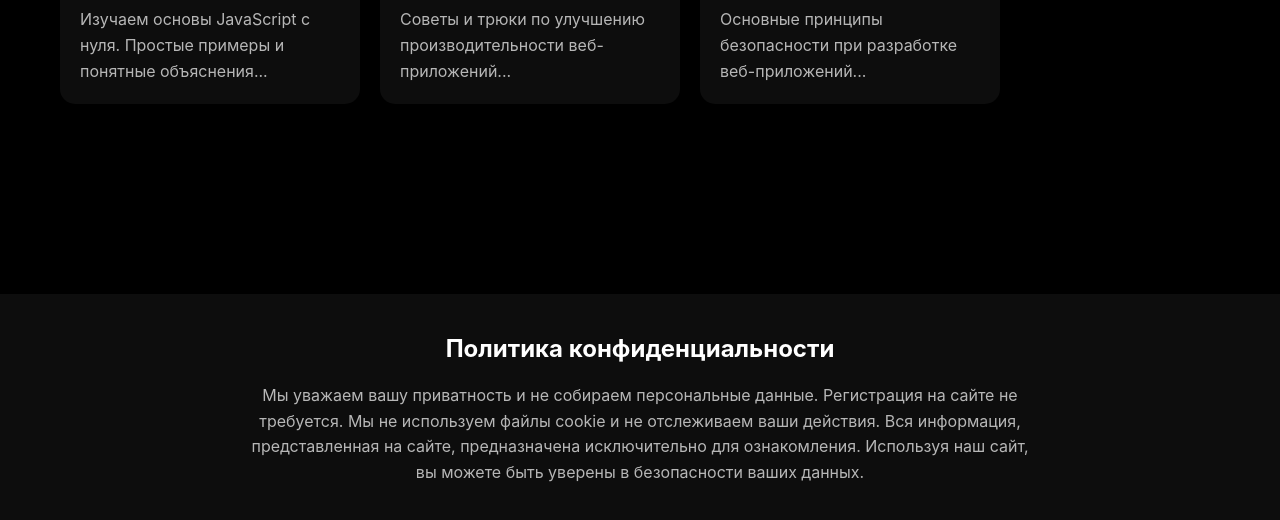
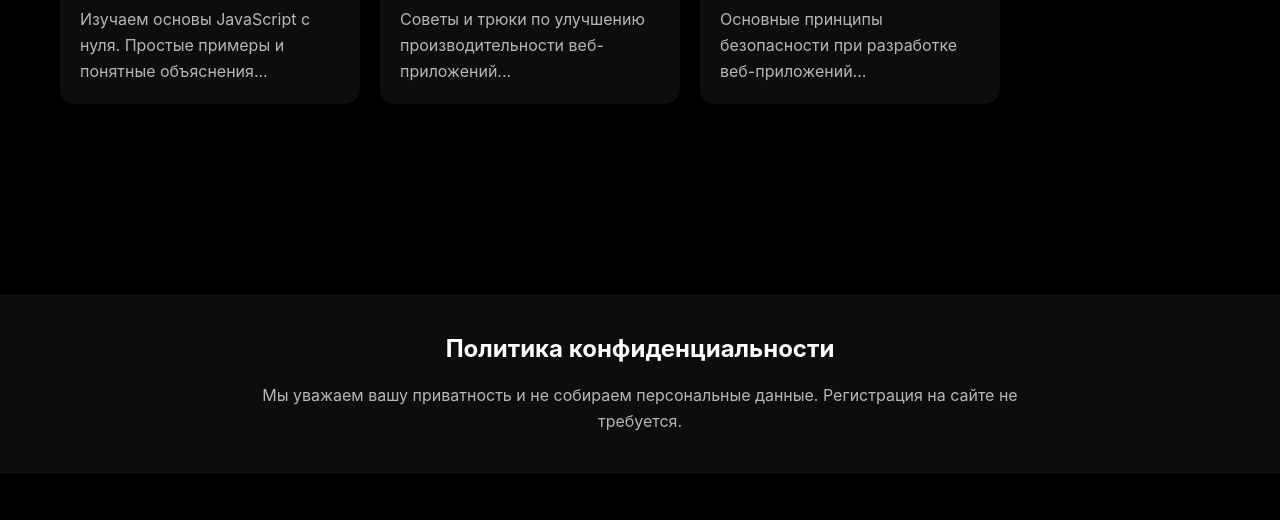
Before and after one commit to skaisay/absolutely.random.words.that.make.no.sense.but.are.fun.and.surprisingly.long, a plain HTML site: page index.html in a window 1280 px wide. Shown: the part 2256-2776 px from the top of the page. After the commit the page ends 2730 px from the top, so only its background shows below. Drawn offline with Linux system fonts and the light colour scheme.

Commit message:
Update index.html

```diff
--- a/index.html
+++ b/index.html
@@ -381,9 +381,6 @@
     <h3>Политика конфиденциальности</h3>
     <p>
       Мы уважаем вашу приватность и не собираем персональные данные. Регистрация на сайте не требуется.
-      Мы не используем файлы cookie и не отслеживаем ваши действия. Вся информация, представленная на сайте,
-      предназначена исключительно для ознакомления. Используя наш сайт, вы можете быть уверены в
-      безопасности ваших данных.
     </p>
   </footer>
 
```
